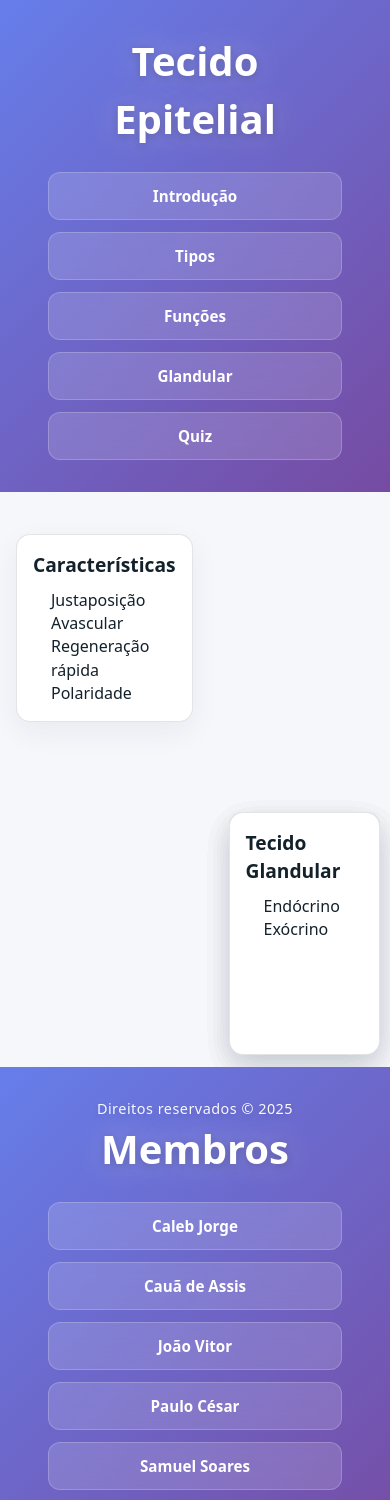
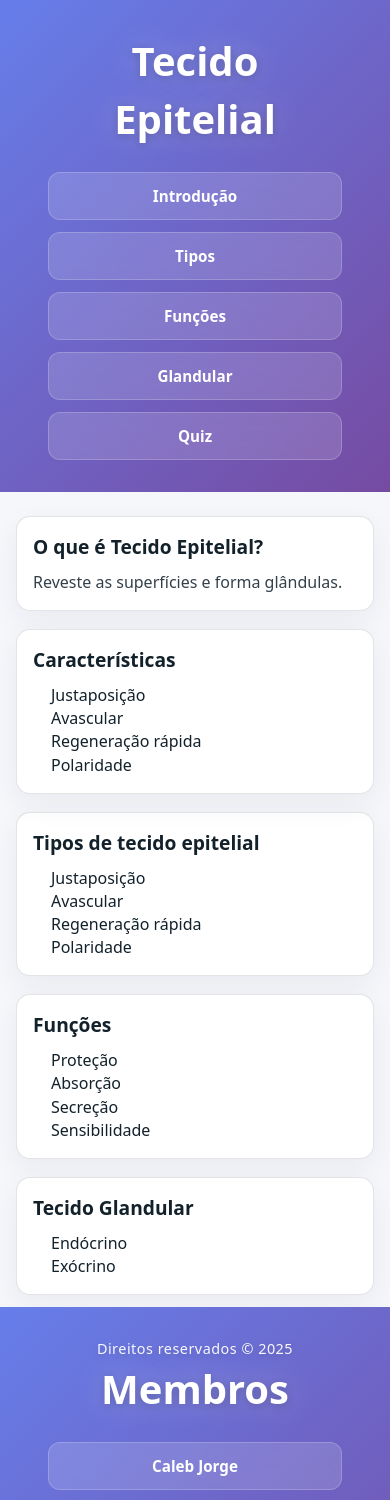
Before and after one commit to Cauadeassis/trabalhoDeBiologia, a Next.js app: page / in a window 390 px wide. Shown: the top 1500 px of the page. Built offline with nearby package versions, Linux system fonts and the light colour scheme.

Commit message:
fix syntax error on `main.module.css`

```diff
--- a/styles/global.css
+++ b/styles/global.css
@@ -26,6 +26,10 @@ body {
     grid-area: intro;
 }
 
+#aside {
+    grid-area: aside;
+}
+
 #types {
     grid-area: types;
 }
@@ -37,7 +41,3 @@ body {
 #glandular {
     grid-area: glandular;
 }
-
-#aside {
-    grid-area: aside;
-}
--- a/styles/main.module.css
+++ b/styles/main.module.css
@@ -54,10 +54,10 @@
     .main {
         grid-template-columns: 1fr;
         grid-template-areas:
-            "1"
+            "intro"
             "aside"
-            "2"
-            "3"
-            "4"
+            "types"
+            "functions"
+            "glandular"
     }
 }
```
